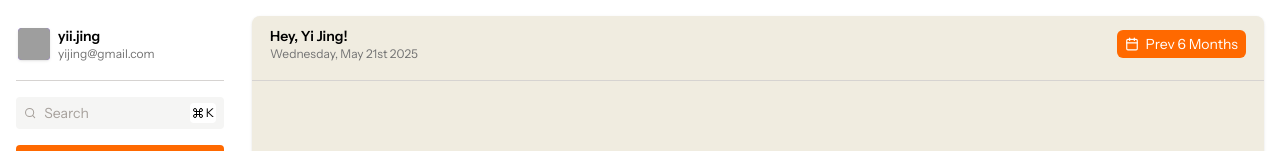
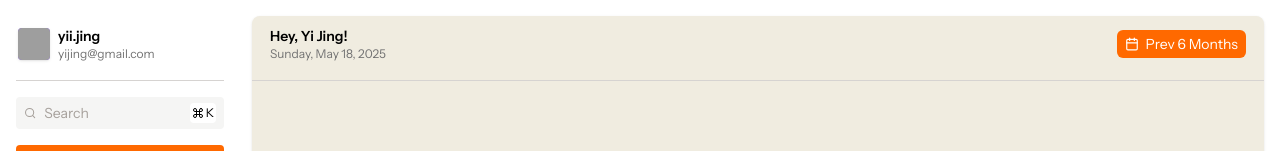
Before and after one commit to samuelngry/Coinly, a React (Vite) app in the folder client/: page /dashboard in a window 1280 px wide. Shown: the top 151 px of the page. Built offline with nearby package versions, Linux system fonts and the light colour scheme; grey boxes are pictures that could not be loaded; a web font is replaced by a local one.

Commit message:
feat: display today's date dynamically using toLocaleDataString

```diff
--- a/client/src/components/dashboard/Dashboard.jsx
+++ b/client/src/components/dashboard/Dashboard.jsx
@@ -1,10 +1,12 @@
 import React from 'react'
 import TopBar from './TopBar'
+import Grid from './Grid'
 
 const Dashboard = () => {
   return (
     <div style={{ backgroundColor: 'var(--old-lace)' }} className='rounded-lg shadow h-[200vh]'>
         <TopBar />
+        <Grid />
     </div>
   )
 }
--- /dev/null
+++ b/client/src/components/dashboard/Grid.jsx
@@ -0,0 +1,12 @@
+import React from 'react'
+import StatCards from './StatCards'
+
+const Grid = () => {
+  return (
+    <div className='px-4 grid gap-3 grid-cols-12'>
+
+    </div>
+  )
+}
+
+export default Grid
--- a/client/src/components/dashboard/TopBar.jsx
+++ b/client/src/components/dashboard/TopBar.jsx
@@ -7,7 +7,9 @@ const TopBar = () => {
         <div className='flex items-center justify-between p-0.5'>
             <div>
                 <span className='text-sm font-semibold block'>Hey, Yi Jing!</span>
-                <span className='text-neutral-500 block text-xs'>Wednesday, May 21st 2025</span>
+                <span className='text-neutral-500 block text-xs'>
+                    {new Date().toLocaleDateString('en-US', { weekday: 'long', year: 'numeric', month: 'long', day: 'numeric' })}
+                </span>
             </div>
             <button className='flex text-sm items-center gap-1.5 bg-orange-500 hover:bg-orange-800 text-white rounded-md px-2 py-1'>
                 <FiCalendar className='text-white' />
```
Also changed, not shown: client/src/components/dashboard/StatCards.jsx (added).
